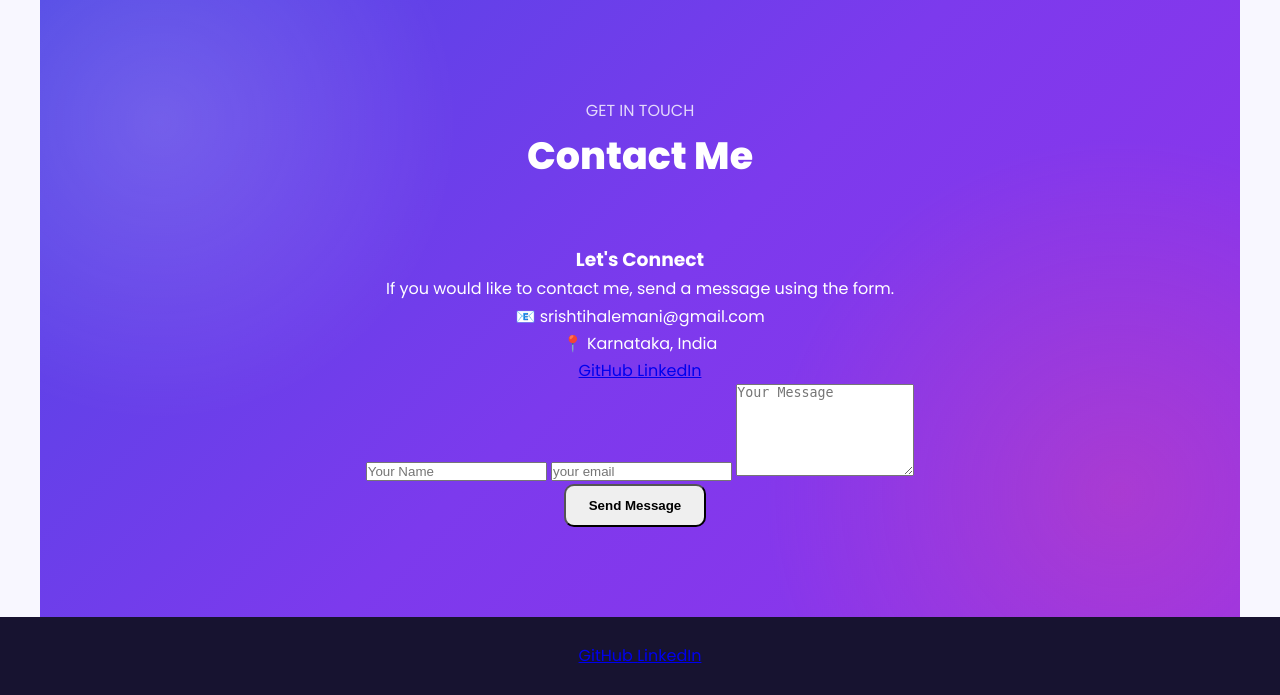
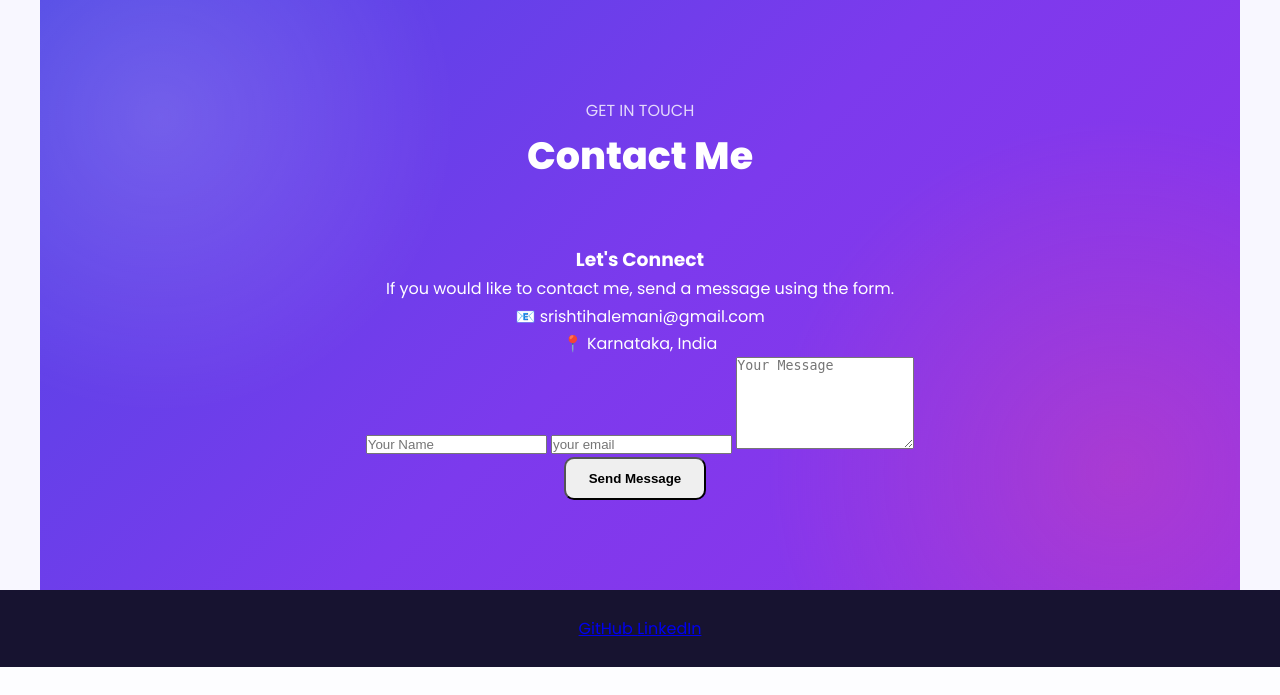
Before and after one commit to srushti9845/My-Portfolio, a Flask app: page / in a window 1280 px wide. Shown: the part 5058-5753 px from the top of the page. After the commit the page ends 5725 px from the top, so only its background shows below. Run offline with Flask 3, Linux system fonts and the light colour scheme; data comes from the database, SQL or seed files in the repository.

```diff
--- a/templates/index.html
+++ b/templates/index.html
@@ -493,19 +493,6 @@
                 📍 Karnataka, India
             </p>
 
-            <div class="social-links">
-
-                <a href="https://github.com/"
-                   target="_blank">
-                    GitHub
-                </a>
-
-                <a href="https://linkedin.com/"
-                   target="_blank">
-                    LinkedIn
-                </a>
-
-            </div>
 
         </div>
 
```
